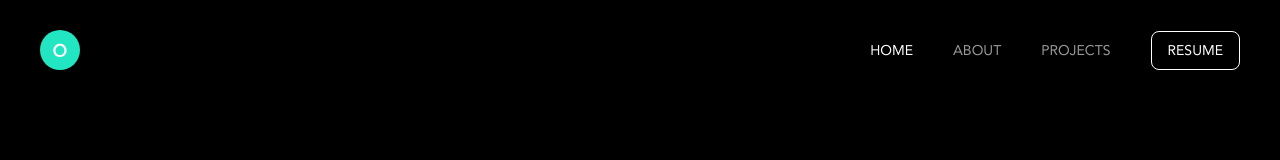
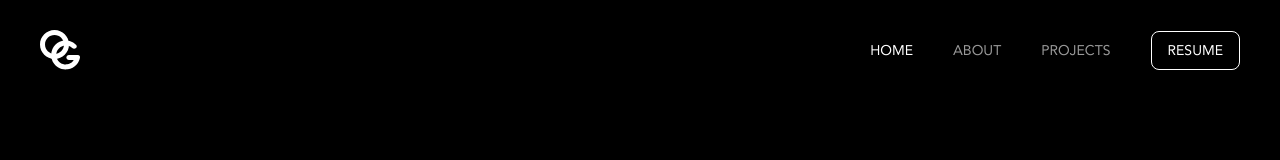
Before and after one commit to ojasggg/Personal_Portfolio, a React (Vite) app: page / in a window 1280 px wide. Shown: the top 160 px of the page. Built offline with nearby package versions, Linux system fonts and the light colour scheme.

Commit message:
Personal logo added now animation left

```diff
--- a/src/components/Navbar.tsx
+++ b/src/components/Navbar.tsx
@@ -19,16 +19,27 @@ const Navbar = () => {
     <nav className="m-auto mt-[30px] flex items-center justify-between lg:w-[1200px] xl:w-[1600px]">
       {/* Ojash Gurung Logo */}
       <div>
+        {/* TODO: Logo Animation
+        1) Rotate Individual letters
+        2) Add Name along side the logo
+        */}
         <svg
           width="40"
           height="40"
-          viewBox="0 0 60 60"
+          viewBox="0 0 40 40"
           fill="none"
           xmlns="http://www.w3.org/2000/svg"
         >
-          <circle cx="30" cy="30" r="30" fill="#21e6c1" />
           <path
-            d="M19.88 30.64C19.88 29.1733 20.1333 27.84 20.64 26.64C21.1467 25.44 21.84 24.4133 22.72 23.56C23.6 22.68 24.6533 22 25.88 21.52C27.1067 21.04 28.44 20.8 29.88 20.8C31.32 20.8 32.6533 21.04 33.88 21.52C35.1067 22 36.16 22.68 37.04 23.56C37.92 24.4133 38.6133 25.44 39.12 26.64C39.6267 27.84 39.88 29.1733 39.88 30.64C39.88 32.1067 39.6267 33.44 39.12 34.64C38.6133 35.84 37.92 36.88 37.04 37.76C36.16 38.6133 35.1067 39.28 33.88 39.76C32.6533 40.24 31.32 40.48 29.88 40.48C28.44 40.48 27.1067 40.24 25.88 39.76C24.6533 39.28 23.6 38.6133 22.72 37.76C21.84 36.88 21.1467 35.84 20.64 34.64C20.1333 33.44 19.88 32.1067 19.88 30.64ZM23.24 30.64C23.24 31.6267 23.3867 32.5467 23.68 33.4C24 34.2267 24.4533 34.96 25.04 35.6C25.6267 36.2133 26.32 36.7067 27.12 37.08C27.9467 37.4267 28.8667 37.6 29.88 37.6C30.8933 37.6 31.8 37.4267 32.6 37.08C33.4267 36.7067 34.1333 36.2133 34.72 35.6C35.3067 34.96 35.7467 34.2267 36.04 33.4C36.36 32.5467 36.52 31.6267 36.52 30.64C36.52 29.6533 36.36 28.7467 36.04 27.92C35.7467 27.0667 35.3067 26.3333 34.72 25.72C34.1333 25.08 33.4267 24.5867 32.6 24.24C31.8 23.8667 30.8933 23.68 29.88 23.68C28.8667 23.68 27.9467 23.8667 27.12 24.24C26.32 24.5867 25.6267 25.08 25.04 25.72C24.4533 26.3333 24 27.0667 23.68 27.92C23.3867 28.7467 23.24 29.6533 23.24 30.64Z"
+            d="M29.0078 14.5039C29.0078 22.5142 22.5142 29.0078 14.5039 29.0078C6.49361 29.0078 0 22.5142 0 14.5039C0 6.49361 6.49361 0 14.5039 0C22.5142 0 29.0078 6.49361 29.0078 14.5039ZM5.02693 14.5039C5.02693 19.7379 9.26991 23.9809 14.5039 23.9809C19.7379 23.9809 23.9809 19.7379 23.9809 14.5039C23.9809 9.26991 19.7379 5.02693 14.5039 5.02693C9.26991 5.02693 5.02693 9.26991 5.02693 14.5039Z"
+            fill="white"
+          />
+          <path
+            d="M37.672 24.983C39.0601 24.983 40.2076 26.1166 39.9682 27.4839C39.5187 30.0518 38.382 32.4676 36.6577 34.4639C34.3821 37.0984 31.2348 38.8265 27.7905 39.3327C24.3463 39.8389 20.8348 39.0894 17.8974 37.221C14.96 35.3527 12.7926 32.4901 11.791 29.156C10.7893 25.822 11.0203 22.2389 12.4417 19.061C13.8631 15.8832 16.3801 13.3226 19.533 11.8468C22.686 10.371 26.2646 10.0785 29.6154 11.0227C32.1544 11.7382 34.4342 13.1275 36.2245 15.0225C37.1778 16.0316 36.8451 17.6099 35.6868 18.3749C34.5284 19.1399 32.9858 18.7871 31.9439 17.8699C30.8869 16.9393 29.6277 16.2489 28.2519 15.8612C26.0625 15.2443 23.7242 15.4354 21.6641 16.3997C19.6039 17.364 17.9593 19.0371 17.0305 21.1135C16.1018 23.19 15.9509 25.5312 16.6053 27.7097C17.2598 29.8882 18.676 31.7586 20.5953 32.9794C22.5147 34.2002 24.8091 34.69 27.0596 34.3592C29.3101 34.0284 31.3665 32.8993 32.8535 31.1779C33.7877 30.0962 34.458 28.8261 34.8272 27.4671C35.1911 26.1275 36.2838 24.983 37.672 24.983Z"
+            fill="white"
+          />
+          <path
+            d="M26.4068 27.5249C26.4068 26.121 27.5448 24.983 28.9487 24.983H36.7733C38.1771 24.983 39.3152 26.121 39.3152 27.5249C39.3152 28.9288 38.1772 30.0668 36.7733 30.0668H28.9487C27.5448 30.0668 26.4068 28.9288 26.4068 27.5249Z"
             fill="white"
           />
         </svg>
```
